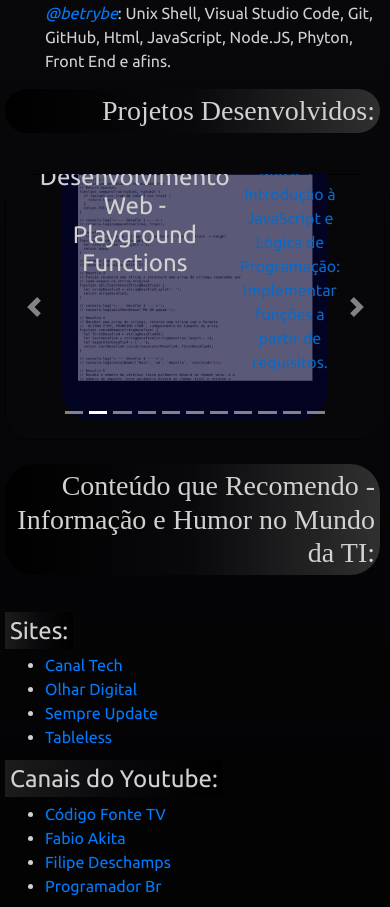
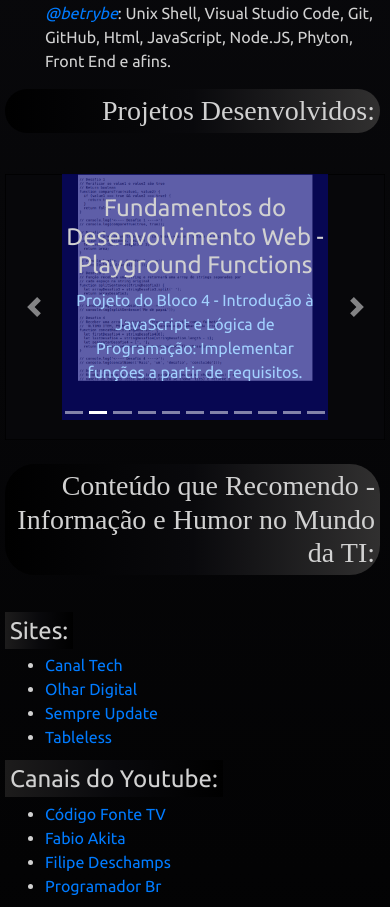
Before and after one commit to flaviosoliver/portfolio, a React (Create React App) app: page / in a window 390 px wide. Shown: the part 1786-2693 px from the top of the page. Built offline with nearby package versions, Linux system fonts and the light colour scheme; the HTML template or start-up script is replaced by a standard one; a web font is replaced by a local one.

Commit message:
carousel ajust mobile

```diff
--- a/src/css/Carousel.css
+++ b/src/css/Carousel.css
@@ -1,33 +1,33 @@
-.img-slide {
+/* .img-slide { */
   /* max-width: 800px !important; */
-  align-content: center;
-  border-radius: 30px;
-  display: flex !important;
-  justify-content: center !important;
+  /* align-content: center; */
+  /* border-radius: 30px; */
+  /* display: flex !important; */
+  /* justify-content: center !important; */
+/* } */
+
+.img-slide-title {
+  /* align-content: center; */
+  background-color: rgba(8, 8, 122, 0.65);
 }
 
-.img-slide-title {
-  align-content: center;
-  background-color: rgba(3, 3, 49, 0.65);
+/* .img-slide-title h3 { */
+  /* align-items: center !important; */
+  /* padding: 0 10px 10px 10px !important; */
+/* } */
+
+.img-slide p {
+  /* align-items: center !important; */
+  color: #a2d1ff !important;
+  padding: 0 5px 0 5px !important;
 }
 
-.img-slide-title h3 {
-  align-items: center !important;
-  padding: 0 10px 10px 10px !important;
-}
+/* .img-slide img { */
+  /* display: flex !important; */
+  /* justify-content: center !important; */
+/* } */
 
-.img-slide p {
-  align-items: center !important;
-  color: #0b68c5 !important;
-  padding: 0 10px 10px 10px !important;
-}
-
-.img-slide img {
-  display: flex !important;
-  justify-content: center !important;
-}
-
-.d-block .w-100 .img-slide {
+/* .d-block .w-100 .img-slide { */
   /* width: 800px !important; */
-  display: flex !important;
-}
+  /* display: flex !important; */
+/* } */
```
